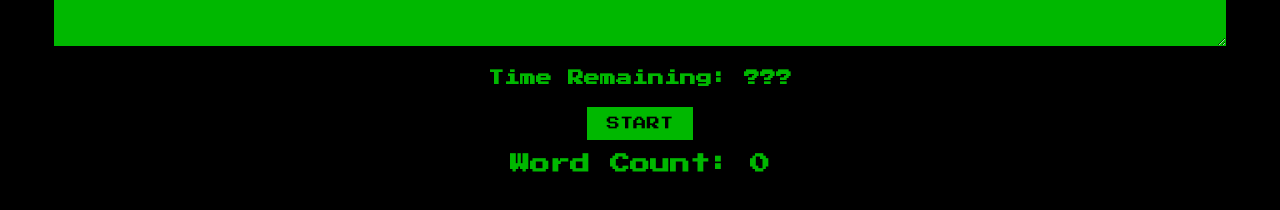
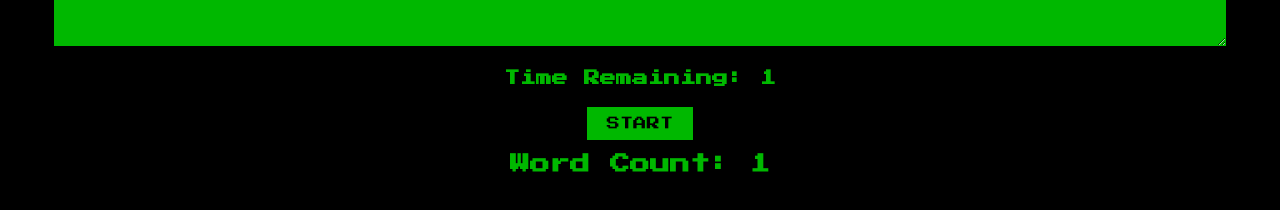
Before and after one commit to 0xjosiah/speed-typing-game, a React (Vite) app: page / in a window 1280 px wide. Shown: the part 276-486 px from the top of the page. Built offline with nearby package versions, Linux system fonts and the light colour scheme.

Commit message:
implements simple countdown, changes from strict mode(messes with countdown in dev mode otherwise)

```diff
--- a/src/App.jsx
+++ b/src/App.jsx
@@ -1,18 +1,25 @@
-import { useState } from 'react'
+import { useState, useEffect } from 'react'
 
 function App() {
   const [words, setWords] = useState('')
-  const [count, setCount] = useState(0)
+  const [time, setTime] = useState(6)
 
   const handleChange = event => {
     const {value} = event.target
     setWords(value)
-    setCount(words.split(' ').length)
   }
 
-  const handleSubmit = () => {
-    setCount(words.trim().split(' ').length)
+  const getWordCount = words => {
+    return words.trim().split(' ').length
   }
+
+
+  useEffect(() => {
+    console.log('i ran', time)
+    if(time > 0) {
+      setTimeout(() => setTime(time => time - 1), 1000)
+    }
+  }, [time])
 
   return (
     <div>
@@ -25,9 +32,11 @@ function App() {
         value={words}
         onChange={handleChange}
       />
-      <h4>Time Remaining: ???</h4>
-      <button onClick={handleSubmit}>Start</button>
-      <h1>Word Count: {count}</h1>
+      <h4>Time Remaining: {time}</h4>
+      <button
+        // onClick={handleSubmit}
+      >Start</button>
+      <h1>Word Count: {getWordCount(words)}</h1>
     </div>
   )
 }
--- a/src/main.jsx
+++ b/src/main.jsx
@@ -4,7 +4,5 @@ import App from './App'
 import './index.css'
 
 ReactDOM.createRoot(document.getElementById('root')).render(
-  <React.StrictMode>
     <App />
-  </React.StrictMode>
 )
```
